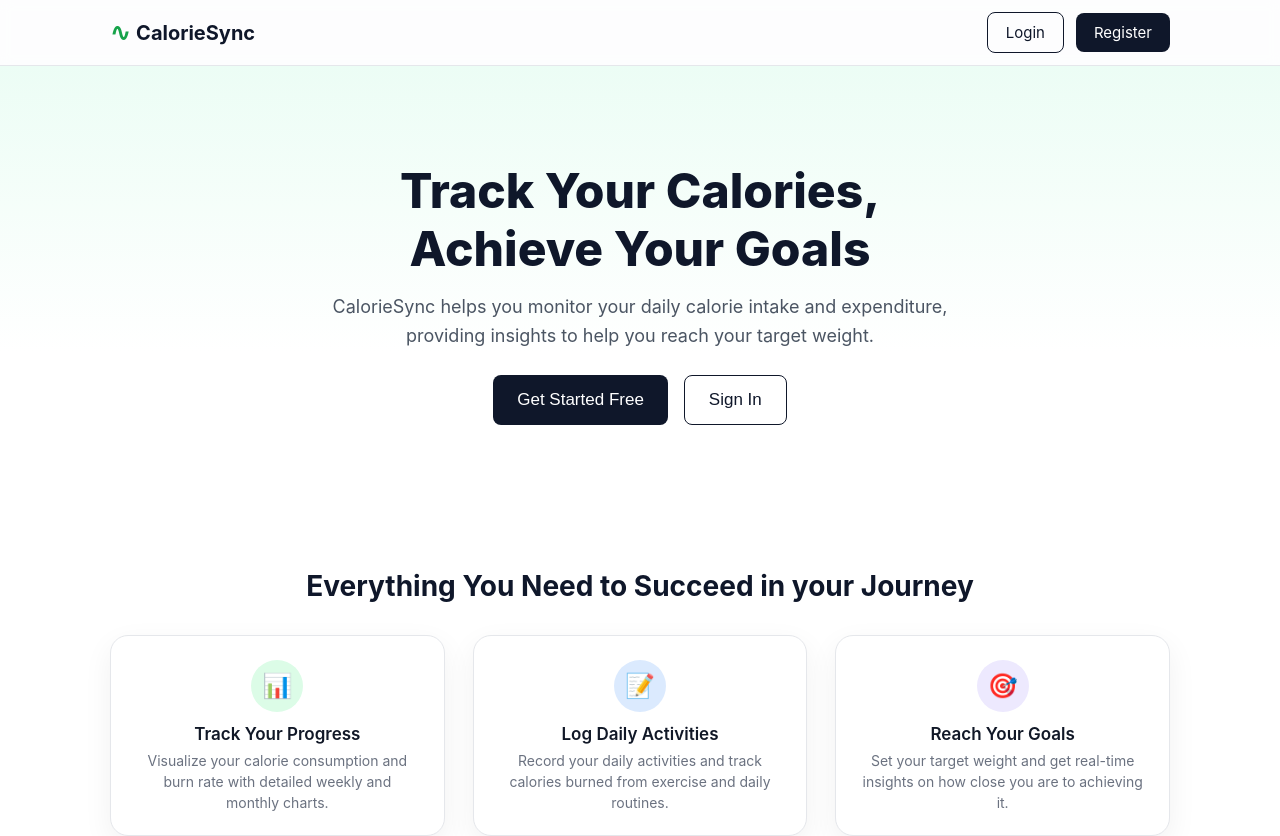
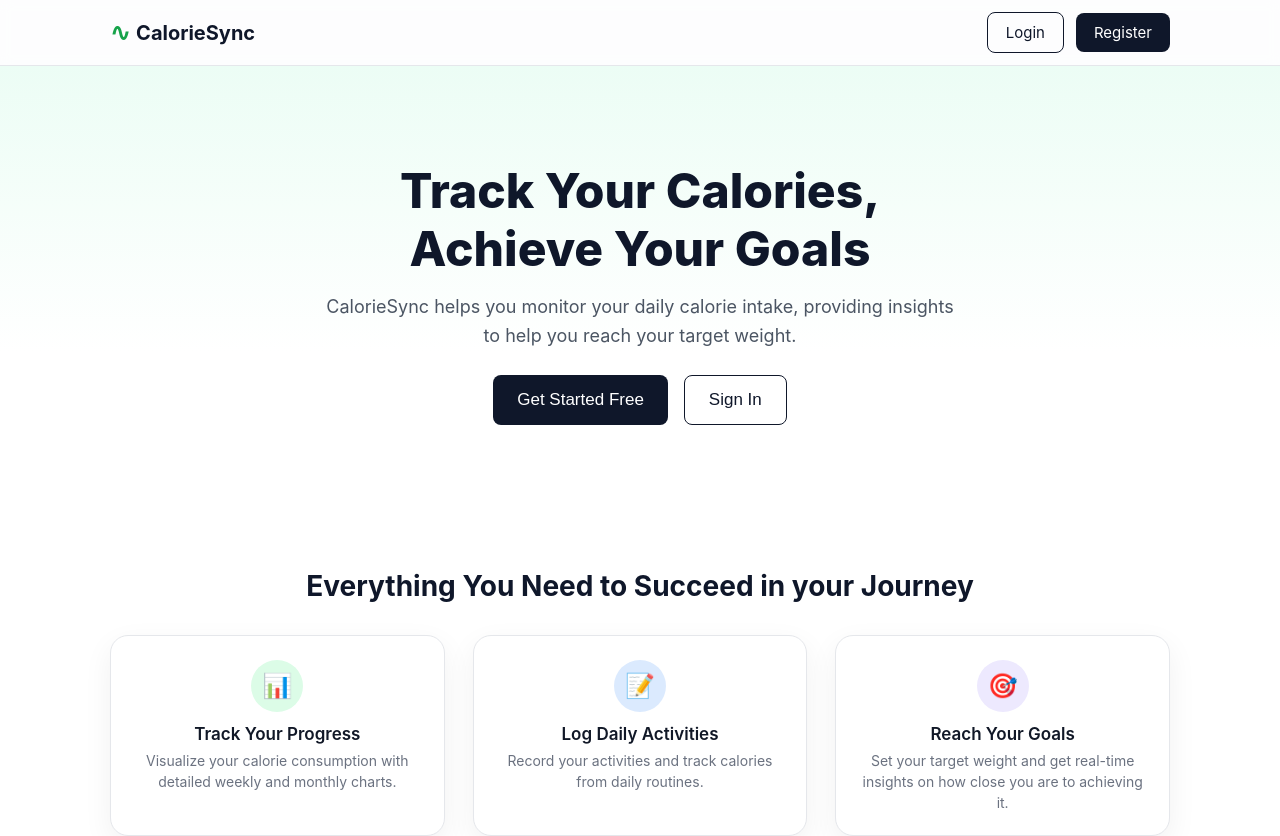
Before and after one commit to dhekane2/fa25-cs409-caloriesync, a React app in the folder caloriesync/frontend/: page / in a window 1280 px wide. Shown: the top 836 px of the page. Built offline with nearby package versions, Linux system fonts and the light colour scheme; no server answers; the HTML template or start-up script is replaced by a standard one.

Commit message:
Update frontend landing page UI

```diff
--- a/caloriesync/frontend/src/pages/LandingPage.jsx
+++ b/caloriesync/frontend/src/pages/LandingPage.jsx
@@ -16,9 +16,8 @@ export default function LandingPage() {
             </h1>
 
             <p className="cs-hero-subtitle">
-              CalorieSync helps you monitor your daily calorie intake and
-              expenditure, providing insights to help you reach your target
-              weight.
+              CalorieSync helps you monitor your daily calorie intake,
+              providing insights to help you reach your target weight.
             </p>
 
             <div className="cs-hero-actions">
@@ -52,7 +51,7 @@ export default function LandingPage() {
               </div>
               <h3 className="cs-feature-title">Track Your Progress</h3>
               <p className="cs-feature-text">
-                Visualize your calorie consumption and burn rate with detailed
+                Visualize your calorie consumption with detailed
                 weekly and monthly charts.
               </p>
             </div>
@@ -63,8 +62,8 @@ export default function LandingPage() {
               </div>
               <h3 className="cs-feature-title">Log Daily Activities</h3>
               <p className="cs-feature-text">
-                Record your daily activities and track calories burned from
-                exercise and daily routines.
+                Record your activities and track calories from
+                daily routines.
               </p>
             </div>
 
```
